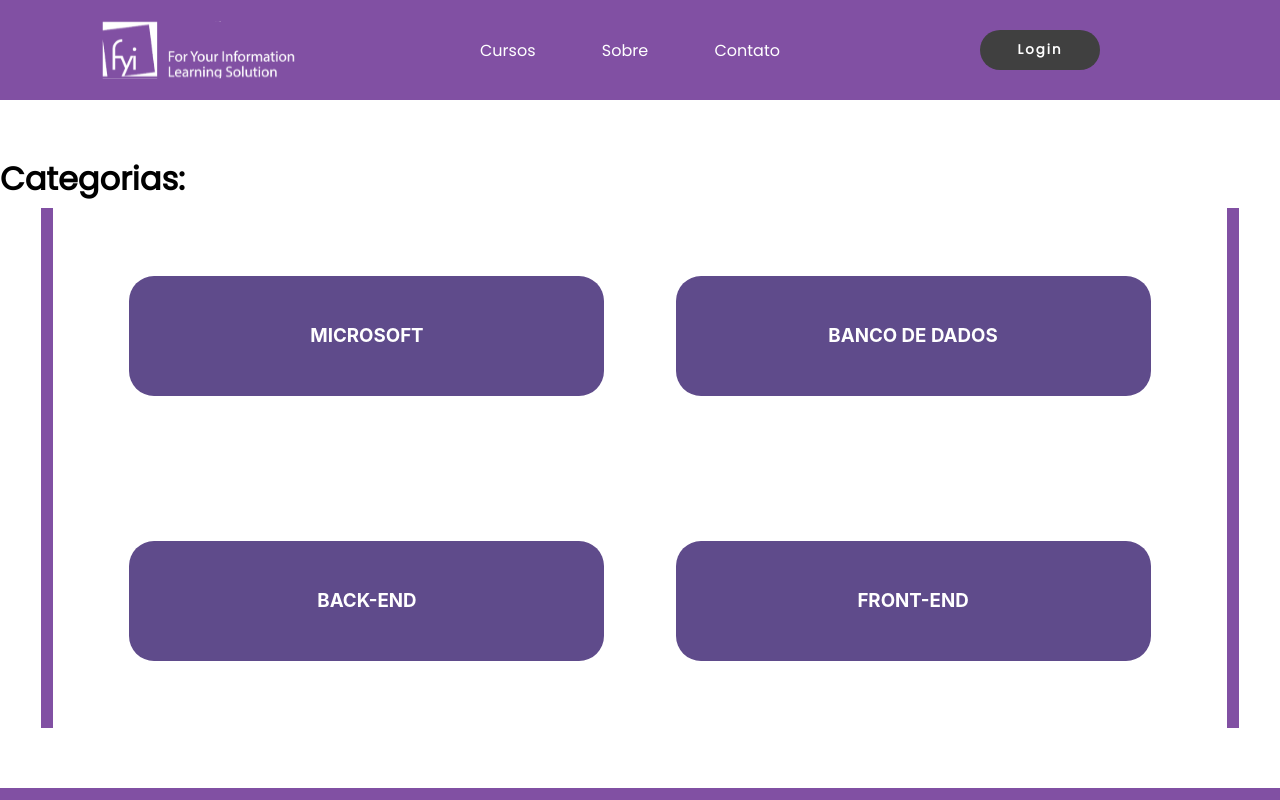
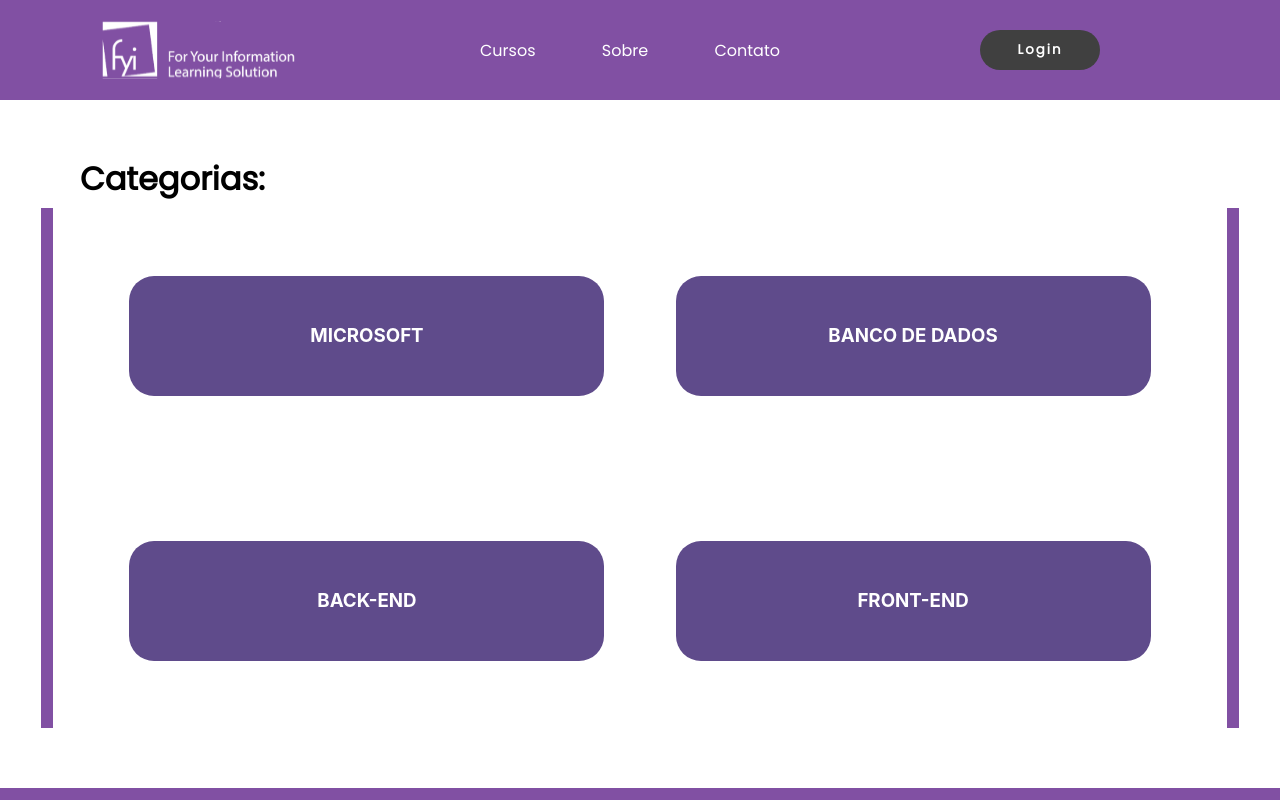
Before and after one commit to fernandopereira25608/FYI-Learning-Solutions, a React (Create React App) app: page /Cursos in a window 1280 px wide. Shown: the top 800 px of the page. Built offline with nearby package versions, Linux system fonts and the light colour scheme; a web font is replaced by a local one.

Commit message:
Textos Alinhados

```diff
--- a/src/Pages/Cursos/Cursos.css
+++ b/src/Pages/Cursos/Cursos.css
@@ -20,7 +20,7 @@
   .cursos-box-conteudo h1{
     font-family: 'Poppins';
     font-weight: 600;
-
+    margin-left: 80px;
   }
 
   .cursos-box-conteudo-card{
```
